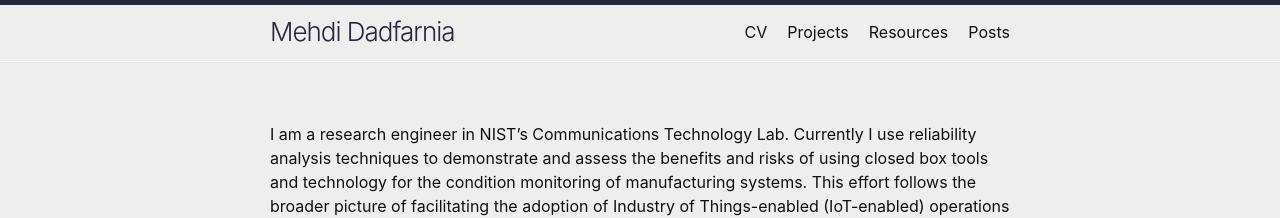
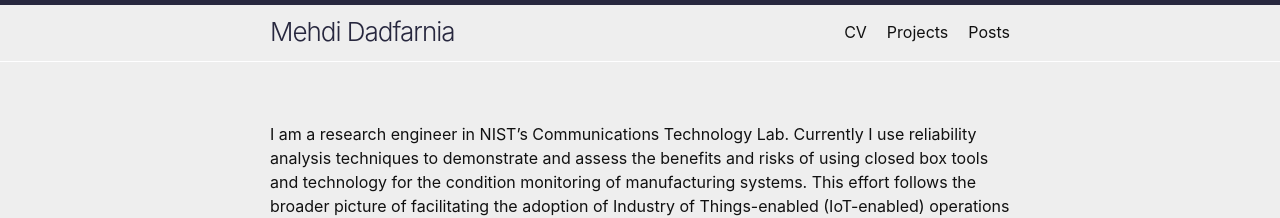
Before and after one commit to mehdidadfarnia/mehdidadfarnia.github.io, a Jekyll site: the page built from index.markdown, in a window 1280 px wide. Shown: the top 218 px of the page. Built offline with Jekyll 4.4.1, drawn with Linux system fonts in a browser that asks for light colours.

Commit message:
new headers via config

```diff
--- a/_config.yml
+++ b/_config.yml
@@ -36,7 +36,7 @@ url: "" # the base hostname & protocol for your site, e.g. http://example.com
 header_pages:
  - cv.markdown
  - projects.markdown
- - resources.markdown
+ # - resources.markdown
  - posts.markdown
 
 
--- a/projects.markdown
+++ b/projects.markdown
@@ -7,5 +7,3 @@ will be making changes very soon
 
 
 test test
-
-try again
```
